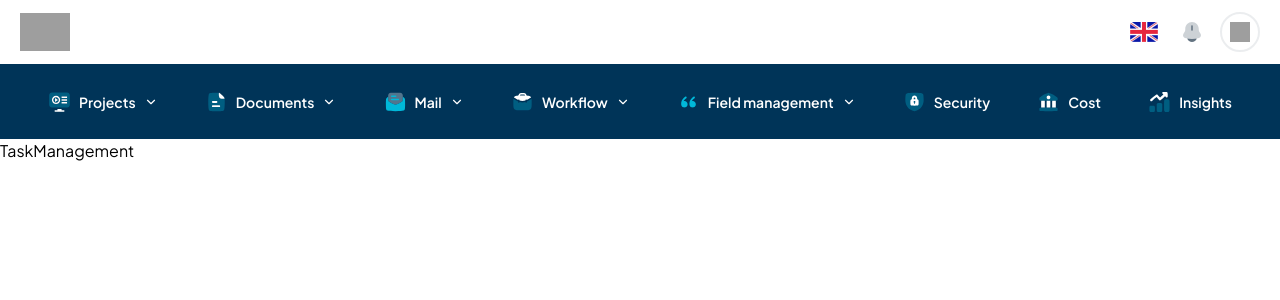
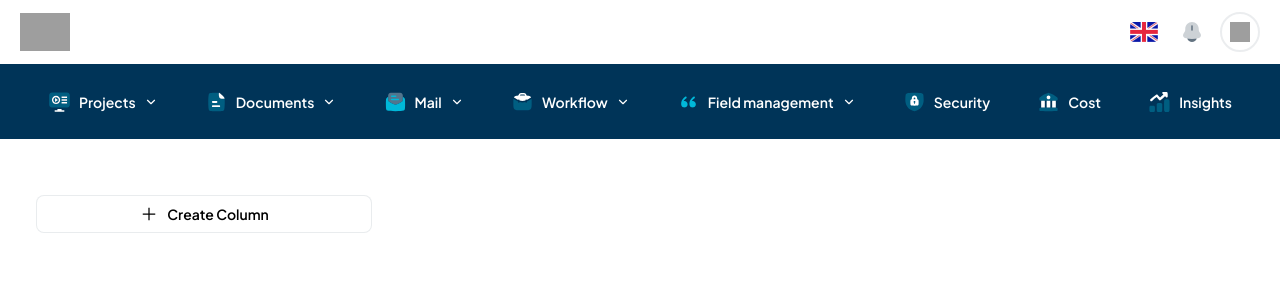
Before and after one commit to BCPAZ/crm-app, a React (Vite) app: page /projects/1 in a window 1280 px wide. Shown: the top 300 px of the page. Built offline with nearby package versions, Linux system fonts and the light colour scheme; grey boxes are pictures that could not be loaded.

Commit message:
feat : Kanban board column added

```diff
--- /dev/null
+++ b/src/components/App/Projects/Column.jsx
@@ -0,0 +1,7 @@
+const Column = () => {
+  return (
+    <div className="w-[336px]">Column</div>
+  )
+}
+
+export default Column
--- /dev/null
+++ b/src/components/App/Projects/KanbanBoard.jsx
@@ -0,0 +1,34 @@
+import Column from "./Column";
+import { useState } from "react";
+import { IoAddSharp } from "react-icons/io5";
+
+const KanbanBoard = () => {
+  const [columns, setColumns] = useState([]);
+
+  const handleAddColumn = () => {
+    setColumns([
+      ...columns,
+      { id: columns.length, name: `Column ${columns.length + 1}` },
+    ]);
+  };
+  return (
+    <section className="py-10">
+      <div className="p-4">
+        <div className="flex space-x-4 overflow-x-auto">
+          {columns.map((column) => (
+            <Column key={column.id} name={column.name} />
+          ))}
+          <button
+            onClick={handleAddColumn}
+            className="w-[336px] p-2 bg-white border border-grey/20 rounded-lg text-sm flex items-center justify-center gap-2 font-semibold"
+          >
+            <IoAddSharp size={20} />
+            Create Column
+          </button>
+        </div>
+      </div>
+    </section>
+  );
+};
+
+export default KanbanBoard;
--- a/src/views/App/TaskManagement.jsx
+++ b/src/views/App/TaskManagement.jsx
@@ -1,6 +1,12 @@
+import KanbanBoard from "@/components/App/Projects/KanbanBoard"
+
 const TaskManagement = () => {
   return (
-    <div>TaskManagement</div>
+    <section>
+      <div className="siteContainer">
+        <KanbanBoard />
+      </div>
+    </section>
   )
 }
 
```
